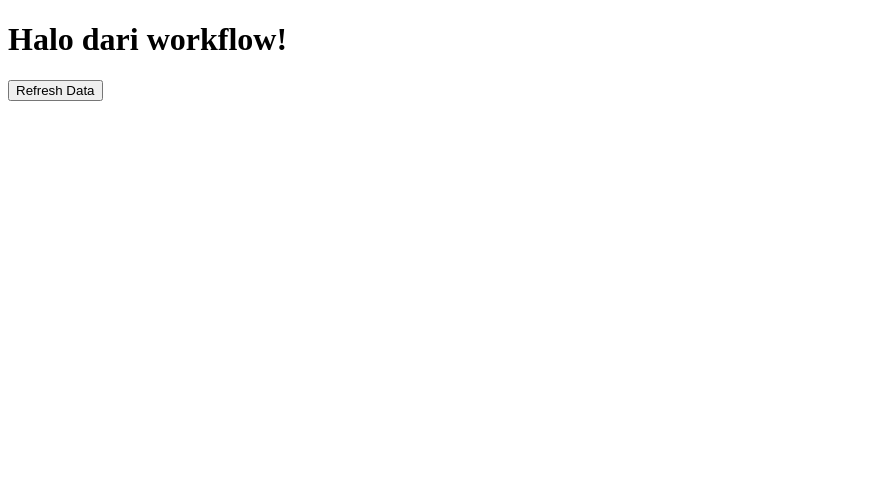
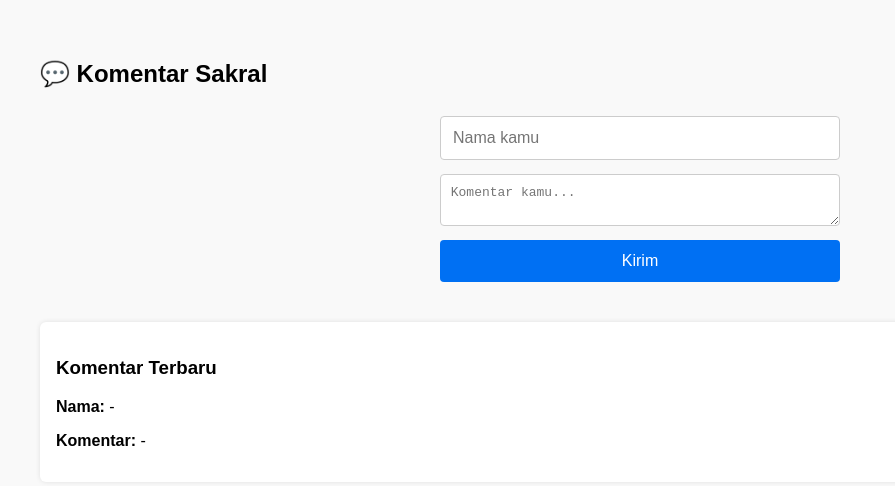
Before and after one commit to cdndc/cdndc.github.io, a plain HTML site: page index.html in a window 1280 px wide. Shown: the whole page, without its empty margins (0-895 px from the left). Drawn offline with Linux system fonts and the light colour scheme.

Commit message:
Update index.html

```diff
--- a/index.html
+++ b/index.html
@@ -1,20 +1,81 @@
 <!DOCTYPE html>
-<html>
+<html lang="id">
 <head>
-  <title>Commentbox Modular</title>
+  <meta charset="UTF-8" />
+  <meta name="viewport" content="width=device-width, initial-scale=1.0" />
+  <title>Commentbox Sakral</title>
+  <style>
+    body { font-family: sans-serif; padding: 2em; background: #f9f9f9; }
+    form { display: flex; flex-direction: column; max-width: 400px; margin: auto; }
+    input, textarea, button {
+      margin: 0.5em 0;
+      padding: 0.75em;
+      font-size: 1em;
+      border: 1px solid #ccc;
+      border-radius: 4px;
+    }
+    button { background: #0070f3; color: white; border: none; cursor: pointer; }
+    button:hover { background: #0059c1; }
+    #status { margin-top: 1em; text-align: center; font-weight: bold; }
+    #latest { margin-top: 2em; background: #fff; padding: 1em; border-radius: 6px; box-shadow: 0 0 5px rgba(0,0,0,0.1); }
+  </style>
 </head>
 <body>
-  <h1 id="output">Memuat...</h1>
-  <button onclick="loadData()">Refresh Data</button>
+  <h2>💬 Komentar Sakral</h2>
+  <form onsubmit="submitComment(event)">
+    <input type="text" id="nama" placeholder="Nama kamu" required />
+    <textarea id="comment" placeholder="Komentar kamu..." required></textarea>
+    <button type="submit">Kirim</button>
+  </form>
+  <div id="status"></div>
 
-<script>
-  async function loadData() {
-    const res = await fetch('data.json?ts=' + Date.now()); // tambahkan timestamp
-    const json = await res.json();
-    document.getElementById('output').innerText = json.message;
-  }
+  <div id="latest">
+    <h3>Komentar Terbaru</h3>
+    <p><strong>Nama:</strong> <span id="latest-nama">...</span></p>
+    <p><strong>Komentar:</strong> <span id="latest-comment">...</span></p>
+  </div>
 
-  loadData(); // auto load saat buka
-</script>
+  <script>
+    async function fetchLatest() {
+      try {
+        const res = await fetch("https://cdndc.github.io/data.json");
+        const data = await res.json();
+        document.getElementById("latest-nama").textContent = data.nama || "-";
+        document.getElementById("latest-comment").textContent = data.comment || "-";
+      } catch (err) {
+        console.error("Gagal ambil data.json:", err);
+      }
+    }
+
+    async function submitComment(e) {
+      e.preventDefault();
+      const nama = document.getElementById("nama").value;
+      const comment = document.getElementById("comment").value;
+      const status = document.getElementById("status");
+
+      status.textContent = "⏳ Mengirim komentar...";
+
+      try {
+        const res = await fetch("https://cdndc.vercel.app/api/update", {
+          method: "POST",
+          headers: { "Content-Type": "application/json" },
+          body: JSON.stringify({ nama, comment }),
+        });
+
+        const result = await res.json();
+        if (result.success) {
+          status.textContent = "✅ Komentar berhasil dikirim!";
+          fetchLatest(); // refresh tampilan komentar
+        } else {
+          status.textContent = "⚠️ Gagal mengirim komentar.";
+        }
+      } catch (err) {
+        status.textContent = "❌ Error koneksi atau server.";
+        console.error(err);
+      }
+    }
+
+    fetchLatest(); // ambil komentar saat halaman dimuat
+  </script>
 </body>
 </html>
```
